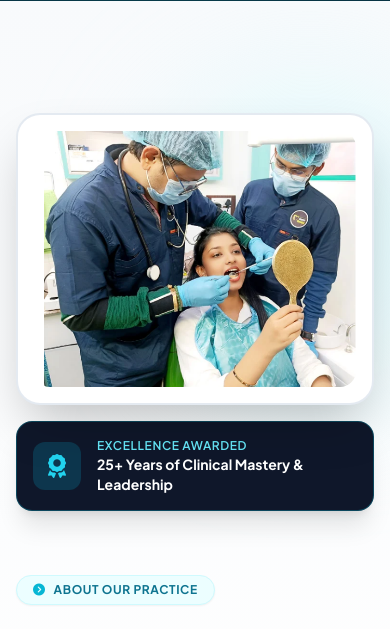
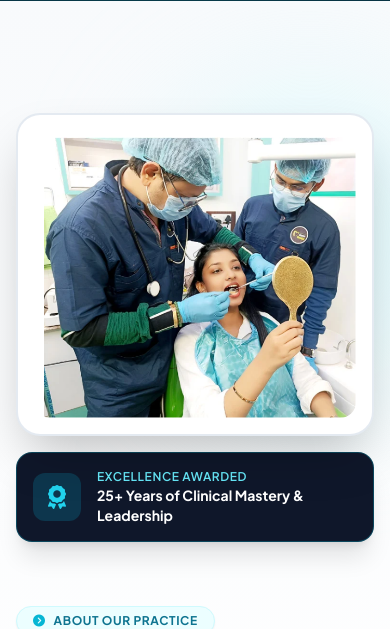
Before and after one commit to rahulnaskar0003/Dentity_Dental, a Flask app: page / in a window 390 px wide. Shown: the part 955-1584 px from the top of the page. Run offline with Flask 3, Linux system fonts and the light colour scheme; some libraries are stand-ins or nearby versions.

Commit message:
Fix mobile responsive images

```diff
--- a/templates/index.html
+++ b/templates/index.html
@@ -64,8 +64,8 @@
         <!-- Left Column: Elite Visual Presentation -->
         <div class="lg:col-span-6 space-y-4">
             <div class="bg-white p-4 rounded-3xl shadow-2xl border-2 border-slate-200/90 relative group">
-                <!-- রেসপনসিভ হাইট ঠিক করা হয়েছে -->
-                <img src="/static/about.jpeg" alt="Best Dentist in Kolkata - Dentity Dental" class="w-full h-64 sm:h-80 md:h-[400px] object-cover rounded-2xl group-hover:scale-[1.01] transition-transform duration-500">
+                <!-- মোবাইলে ছবি না কেটে পূর্ণ দেখানোর জন্য object-contain করা হয়েছে -->
+                <img src="/static/about.jpeg" alt="Best Dentist in Kolkata - Dentity Dental" class="w-full h-auto object-contain rounded-2xl group-hover:scale-[1.01] transition-transform duration-500">
             </div>
 
             <div class="bg-slate-900 text-white p-4 rounded-2xl shadow-xl border border-cyan-500/30 flex items-center gap-4">
@@ -251,8 +251,8 @@
         <div class="lg:col-span-6 relative flex items-center">
             <div class="absolute inset-0 bg-gradient-to-r from-cyan-500/10 to-teal-500/10 rounded-3xl blur-2xl"></div>
             <div class="relative w-full bg-white p-5 rounded-3xl shadow-2xl border-2 border-slate-200/90 group">
-                <!-- রেসপনসিভ হাইট ঠিক করা হয়েছে -->
-                <img src="/static/patient1.jpeg" alt="Dentity Dental Clinic in Kolkata" class="w-full h-72 sm:h-96 md:h-[450px] object-cover rounded-2xl group-hover:scale-[1.01] transition-transform duration-500">
+                <!-- মোবাইলে ছবি না কেটে পূর্ণ দেখানোর জন্য object-contain করা হয়েছে -->
+                <img src="/static/patient1.jpeg" alt="Dentity Dental Clinic in Kolkata" class="w-full h-auto object-contain rounded-2xl group-hover:scale-[1.01] transition-transform duration-500">
                 <div class="absolute -bottom-4 right-8 bg-cyan-900 text-white px-6 py-3 rounded-2xl shadow-xl border border-cyan-500/40 text-xs font-bold tracking-widest uppercase">
                     ⭐ 4.9/5 Rated Dental Chain
                 </div>
@@ -260,7 +260,6 @@
         </div>
 
         <!-- Right: Perfectly Matched Height Box with Complete Text & Optimized Typography (Zero Scrolling) -->
-        <!-- মোবাইলে h-auto এবং বড় স্ক্রিনে h-[480px] করা হয়েছে -->
         <div class="lg:col-span-6 flex flex-col justify-between h-auto lg:h-[480px] bg-slate-50/80 p-6 rounded-3xl border border-slate-200/90 shadow-lg relative">
 
             <!-- Top Badge & Heading with Optimized Size -->
@@ -392,7 +391,8 @@
             <div class="lg:col-span-6 relative group">
                 <div class="absolute inset-0 bg-gradient-to-tr from-cyan-600/20 to-teal-500/20 rounded-2xl blur-xl group-hover:blur-2xl transition-all"></div>
                 <div class="relative bg-white p-3 rounded-2xl shadow-xl border border-slate-200">
-                    <img src="/static/fun.jpeg" alt="We Make Dental Treatments Fun - Dentity Dental" class="w-full h-72 sm:h-96 md:h-[420px] object-cover rounded-xl group-hover:scale-[1.01] transition-transform duration-500">
+                    <!-- মোবাইলে ছবি না কেটে পূর্ণ দেখানোর জন্য object-contain করা হয়েছে -->
+                    <img src="/static/fun.jpeg" alt="We Make Dental Treatments Fun - Dentity Dental" class="w-full h-auto object-contain rounded-xl group-hover:scale-[1.01] transition-transform duration-500">
                     <div class="absolute bottom-6 left-6 bg-slate-900/90 backdrop-blur-md text-white px-5 py-2.5 rounded-xl shadow-lg border border-cyan-500/40 text-xs font-bold tracking-wider uppercase">
                         🌟 Happy Patients Family
                     </div>
@@ -462,7 +462,6 @@
     <div class="max-w-7xl mx-auto grid grid-cols-1 lg:grid-cols-12 gap-12 items-center relative z-10">
 
         <!-- Left Column: FAQ with Royal Deep Blue Theme, Exact Text, Zero Scroll, Height Matched & Floating Hover -->
-        <!-- মোবাইলে h-auto এবং বড় স্ক্রিনে h-[520px] করা হয়েছে -->
         <div class="lg:col-span-6 bg-slate-900/90 backdrop-blur-xl p-8 lg:p-9 rounded-3xl shadow-2xl border border-cyan-800/60 space-y-5 hover:-translate-y-2 hover:shadow-[0_20px_50px_rgba(8,145,178,0.3)] transition-all duration-500 h-auto lg:h-[520px] flex flex-col justify-between">
             <div class="space-y-3 shrink-0">
                 <div class="inline-flex items-center gap-2 bg-cyan-950 text-cyan-300 px-3.5 py-1 rounded-full text-xs font-bold uppercase tracking-wider border border-cyan-700/60 shadow-sm">
@@ -512,7 +511,6 @@
         </div>
 
         <!-- Right Column: Full-Area Clickable YouTube Link Card -->
-        <!-- মোবাইলে h-auto এবং বড় স্ক্রিনে h-[520px] করা হয়েছে -->
         <div class="lg:col-span-6 flex justify-center items-center">
             <a href="https://www.youtube.com/channel/UC-iPLeqAzrCXv3_gowjrqWw" target="_blank" rel="noopener noreferrer" class="relative w-full bg-slate-900/90 backdrop-blur-xl p-5 rounded-3xl shadow-2xl border border-cyan-800/60 hover:-translate-y-2 hover:border-cyan-400 hover:shadow-[0_20px_50px_rgba(8,145,178,0.4)] transition-all duration-500 h-auto lg:h-[520px] flex flex-col justify-between group block cursor-pointer">
                 <div class="space-y-3 shrink-0 flex items-center justify-between">
@@ -525,8 +523,8 @@
                 </div>
 
                 <div class="my-auto overflow-hidden rounded-2xl border border-cyan-900/50 shadow-lg relative my-4">
-                    <!-- ছবির রেসপনসিভ হাইট ঠিক করা হয়েছে -->
-                    <img src="/static/faq_banner.jpeg" alt="What We Offer - Dentity Dental" class="w-full h-64 sm:h-80 lg:h-[370px] object-cover group-hover:scale-105 transition-transform duration-700">
+                    <!-- মোবাইলে ছবি না কেটে পূর্ণ দেখানোর জন্য object-contain করা হয়েছে -->
+                    <img src="/static/faq_banner.jpeg" alt="What We Offer - Dentity Dental" class="w-full h-auto object-contain group-hover:scale-105 transition-transform duration-700">
                 </div>
 
                 <div class="pt-2 border-t border-cyan-900/80 text-[11px] text-cyan-400 font-semibold shrink-0 flex items-center justify-between">
```
